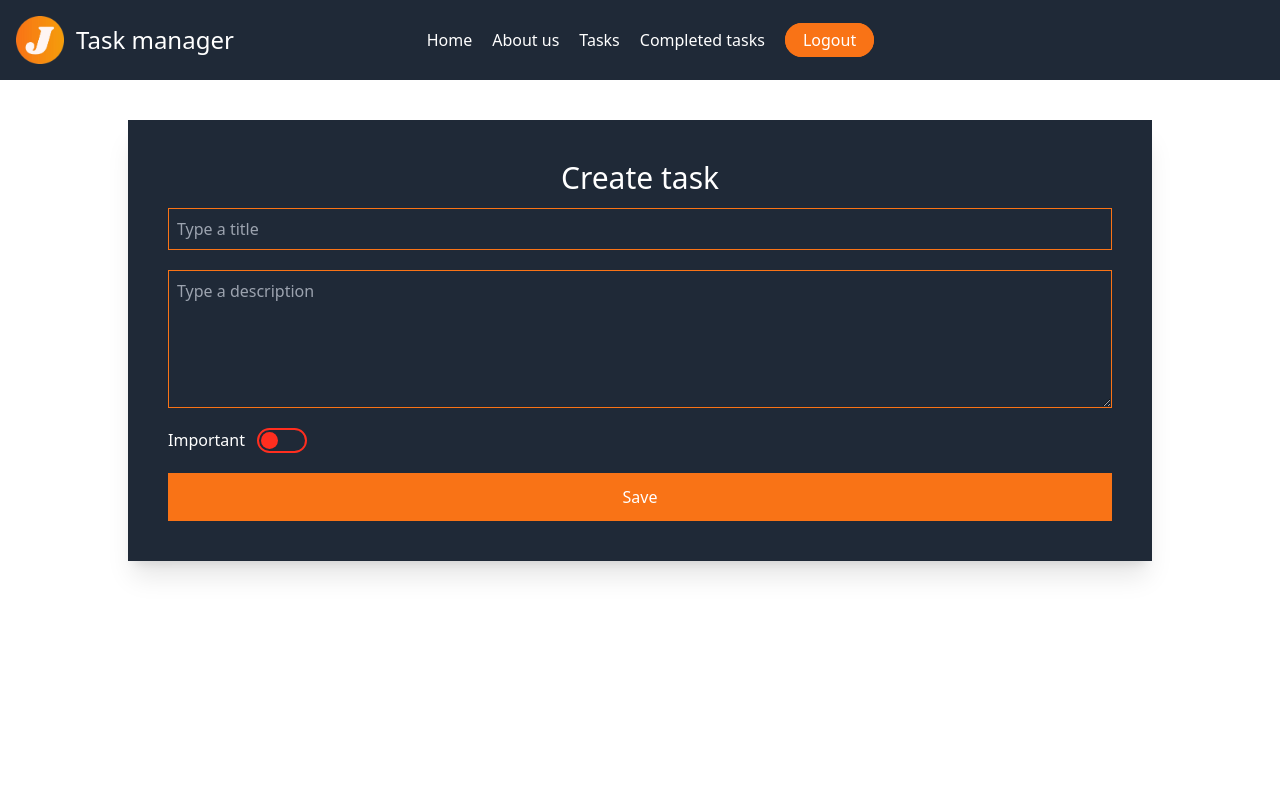
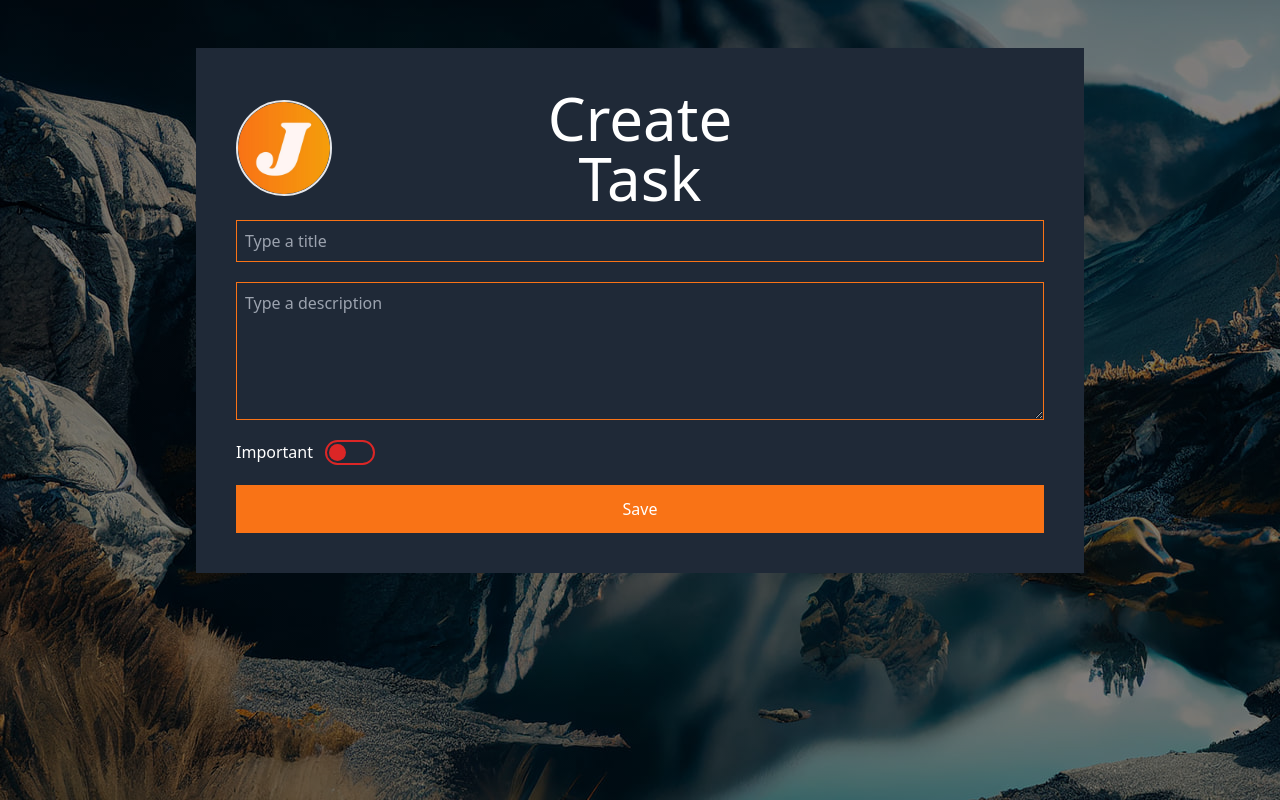
Before and after one commit to JuanJose-JG/DJango-Task_Manager, a Django app: page /tareas/crear/ in a window 1280 px wide. Run offline with Django 4.2, Linux system fonts and the light colour scheme; the visitor is signed in with stand-in values (Sample User, id 1); style sheets or scripts are compiled from the project's sources.

Commit message:
Cambio los estilos de los formularios

```diff
--- a/djangocrud/urls.py
+++ b/djangocrud/urls.py
@@ -31,7 +31,7 @@ urlpatterns = [
     path('tareas/<int:task_id>/complete', views.complete_task, name='complete_task'),
     path('tareas/<int:task_id>/delete', views.delete_task, name='delete_task'),
     path('cerrar-sesion/', views.signout, name='signout'),
-    path('ingresar/', views.signin, name='signin'),
+    path('ingresar/', views.signin, name='signin')
 ]
 
 handler404 = views.Error404View.as_view()
--- a/static/css/styles.css
+++ b/static/css/styles.css
@@ -4,13 +4,13 @@
     width: 50px;
     height: 25px;
     position: relative;
-    border: 2px solid #ff2e1f;
+    border: 2px solid #DC2626;
     border-radius: 100px;
     background-color: rgba(169, 169, 169, 0);
 }
 
 #switch-button:checked~ .switch-button_label{
-    border: 2px solid #41cf00;
+    border: 2px solid #84CC16;
 }
 
 .switch-button_label::after{
@@ -18,7 +18,7 @@
     content: '';
     width: 17px;
     height: 17px;
-    background-color: #ff2e1f;
+    background-color: #DC2626;
     border-radius: 100px;
     top: 2px;
     left: 2px;
@@ -26,7 +26,7 @@
 }
 
 #switch-button:checked~ .switch-button_label::after{
-    background-color: #41cf00;
+    background-color: #84CC16;
     left: 27px;
 }
 
--- a/tasks/templates/about.html
+++ b/tasks/templates/about.html
@@ -2,12 +2,6 @@
 {% load static %}
 
 {% block content %}
-
-    <div class="w-100 h-80 relative">
-        <img class="fixed -z-50 top-0 object-cover brightness-50 object-center w-full h-full" src="{% static 'img/background.jpg' %}">
-
-        <div class="absolute start-20 flex items-center text-white font-black text-5xl h-full">About us</div>
-    </div>
 
     <main class="p-16 bg-white">
         <section>
--- a/tasks/templates/create_task.html
+++ b/tasks/templates/create_task.html
@@ -1,4 +1,4 @@
-{% extends 'layouts/base.html' %}
+{% extends 'layouts/forms.html' %}
 {% load static %}
 
 {% block css %}
@@ -6,10 +6,14 @@
 {% endblock %}
 
 {% block content %}
-    <main>
-        <section class="mx-auto mt-10 w-4/5 p-10 bg-gray-800 text-white shadow-xl self-center">
+    <main class="p-12">
+        <section class="p-10 w-3/4 mx-auto bg-gray-800 text-white">
 
-            <h1 class="text-center text-3xl">Create task</h1>
+            <div class="grid grid-cols-3 items-center">
+                <a href="{% url 'tasks' %}"><img class="border-2 rounded-full w-24" src="{% static 'img/logo.png' %}"></a>
+
+                <h1 class="text-center text-6xl">Create Task</h1>
+            </div>
 
             <div>
 
@@ -40,7 +44,3 @@
     </main>
 
 {% endblock %}
-
-{% block footer %}
-
-{% endblock %}
--- a/tasks/templates/home.html
+++ b/tasks/templates/home.html
@@ -2,12 +2,6 @@
 {% load static %}
 
 {% block content %}
-
-    <div class="w-100 h-80 relative">
-        <img class="fixed -z-50 top-0 object-cover brightness-50 object-center w-full h-full" src="{% static 'img/background.jpg' %}">
-
-        <div class="absolute start-20 flex items-center text-white font-black text-5xl h-full">Home</div>
-    </div>
 
     <main class="p-16 bg-white">
         <section class="container mx-auto">
--- a/tasks/templates/layouts/base.html
+++ b/tasks/templates/layouts/base.html
@@ -5,7 +5,6 @@
     <meta charset="UTF-8">
     <meta http-equiv="X-UA-Compatible" content="IE=edge">
     <meta name="viewport" content="width=device-width, initial-scale=1.0">
-
     <link rel="shortcut icon" type="image/x-icon" href="{% static 'img/favicon.ico' %}">
 
     <!-- TailWind -->
@@ -45,12 +44,14 @@
 
     <div class="relative">
 
-        <ul class="bg-gray-800 bg-opacity-75 text-white w-full absolute -top-72 flex flex-col gap-5 p-8 z-40 transition-all ease-in duration-300" id="toggle-menu">
+        <ul class="bg-gray-800 bg-opacity-75 text-white w-full absolute -top-72 flex flex-col gap-5 p-8 z-40 transition-all duration-500 ease-out" id="toggle-menu">
 
             {% include 'layouts/menu.html' %}
 
         </ul>
     </div>
+
+    {% include 'layouts/background_img.html' %}
 
     {% block content %}
 
@@ -67,7 +68,7 @@
                         <ul class="text-neutral-700 font-medium">
                             <li>Web design</li>
                             <li>Graphic design</li>
-                            <li>advisory and consulting</li>
+                            <li>Advisory and consulting</li>
                         </ul>
                     </div>
 
--- /dev/null
+++ b/tasks/templates/layouts/forms.html
@@ -0,0 +1,29 @@
+{% load static %}
+<!DOCTYPE html>
+<html lang="es">
+<head>
+    <meta charset="UTF-8">
+    <meta name="viewport" content="width=device-width, initial-scale=1.0">
+    <link rel="shortcut icon" type="image/x-icon" href="{% static 'img/favicon.ico' %}">
+
+    <!-- TailWind -->
+    <link rel="stylesheet" href="{% static 'css/output.css' %}">
+
+
+    <!-- CSS -->
+    {% block css %}
+
+    {% endblock %}
+
+    <title>Tasks Manager</title>
+</head>
+
+    <body class="bg-fixed" style="background-image: linear-gradient(rgba(0, 0, 0, 0.5),rgba(0,0,0,0.5)), url('/static/img/background.jpg');">
+
+    {% block content %}
+
+    {% endblock %}>
+
+
+</body>
+</html>
--- a/tasks/templates/layouts/menu.html
+++ b/tasks/templates/layouts/menu.html
@@ -17,7 +17,7 @@
     </li>
 
     <li>
-        <a class="px-4 py-1 border-2 border-orange-500 bg-orange-500 rounded-full hover:bg-amber-500 hover:border-amber-500 transition duration-300" href="{% url 'signout' %}">Logout</button></a>
+        <a class="px-4 py-1 border-2 border-orange-500 bg-orange-500 rounded-full hover:bg-amber-500 hover:border-amber-500 transition duration-300" href="{% url 'signout' %}">Logout</a>
     </li>
 
 {% else %}
--- a/tasks/views.py
+++ b/tasks/views.py
@@ -20,7 +20,6 @@ def signup(request):
 
     if request.method == 'GET':
         return render(request, 'signup.html', {
-            'form': UserCreationForm
         })
     else:
         if request.POST['password1'] == request.POST['password2']:
@@ -33,20 +32,17 @@ def signup(request):
 
             except IntegrityError:
                 return render(request, 'signup.html', {
-                    'form': UserCreationForm,
                     'error': 'Username already exists'
                 })
 
         return render(request, 'signup.html', {
-            'form': UserCreationForm,
             'error': 'Password do not match'
         })
 
 def signin(request):
     if request.method == 'GET':
-        return render(request, 'signin.html', {
-            'form': AuthenticationForm
-        })
+        return render(request, 'signin.html')
+
     else:
         user = authenticate(request, username=request.POST['username'],
                      password=request.POST['password'])
@@ -54,7 +50,6 @@ def signin(request):
         if user is None:
 
             return render(request, 'signin.html', {
-                'form': AuthenticationForm,
                 'error': 'Username or password is incorrect'
             })
         else:
```
Also changed, not shown: tasks/templates/layouts/background_img.html (added, +16 -0 lines), tasks/templates/signin.html (+9 -8 lines), tasks/templates/signup.html (+9 -8 lines), tasks/templates/task_detail.html (+7 -8 lines), tasks/templates/tasks.html (+1 -14 lines).
